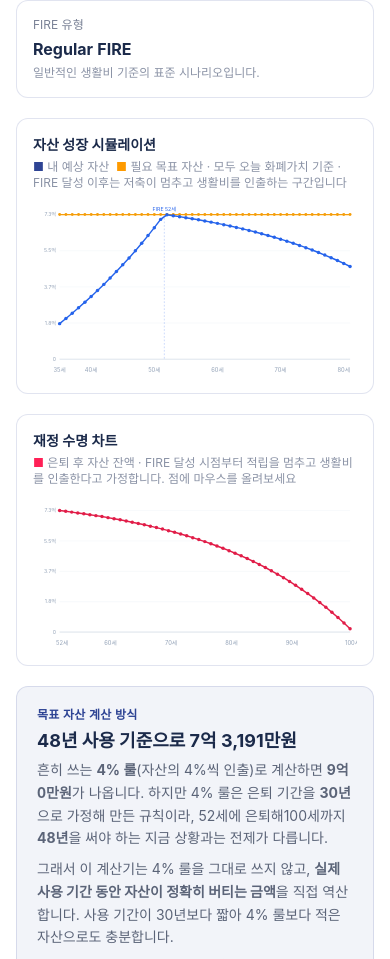
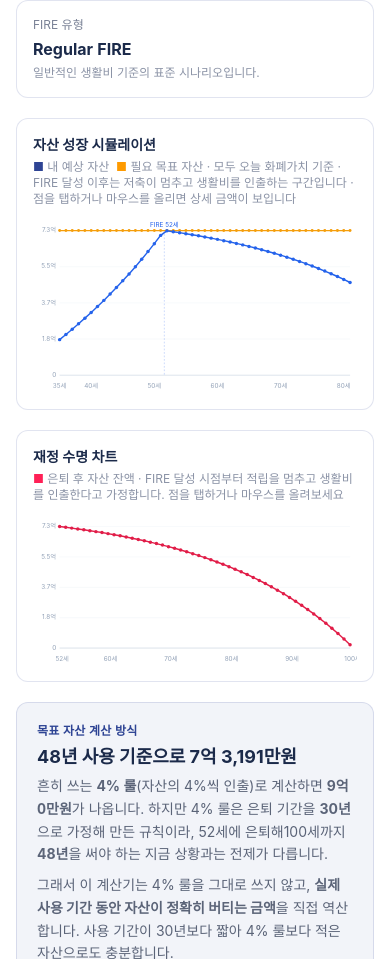
Before and after one commit to parkdane/pay-calc, a Next.js app: page /calc/fire in a window 390 px wide. Shown: the part 2829-3788 px from the top of the page. Built offline with nearby package versions, Linux system fonts and the light colour scheme; a web font is replaced by a local one.

Commit message:
FireCalc 모바일 대응 - 탭 인터랙션, 폰트 크기 확대

```diff
--- a/components/FireCalc.tsx
+++ b/components/FireCalc.tsx
@@ -1050,14 +1050,14 @@ function GrowthChart({
       <p className="mb-3 text-xs text-[#8B93A6]">
         <span className="text-[#2E4494]">■</span> 내 예상 자산 &nbsp;
         <span className="text-amber-500">■</span> 필요 목표 자산 · 모두 오늘 화폐가치 기준 · FIRE 달성 이후는
-        저축이 멈추고 생활비를 인출하는 구간입니다
+        저축이 멈추고 생활비를 인출하는 구간입니다 · 점을 탭하거나 마우스를 올리면 상세 금액이 보입니다
       </p>
       <svg viewBox={`0 0 ${W} ${H}`} className="w-full" preserveAspectRatio="xMidYMid meet">
         {/* Y 그리드 + 라벨 */}
         {yTicks.map((v, i) => (
           <g key={`y-${i}`}>
             <line x1={padL} y1={y(v)} x2={W - padR} y2={y(v)} stroke="#f1f5f9" />
-            <text x={padL - 6} y={y(v) + 3} fontSize="9" fill="#94a3b8" textAnchor="end">
+            <text x={padL - 6} y={y(v) + 3} fontSize="11" fill="#94a3b8" textAnchor="end">
               {v === 0 ? "0" : eokShort(v)}
             </text>
           </g>
@@ -1076,7 +1076,7 @@ function GrowthChart({
               strokeDasharray="3 3"
               strokeOpacity="0.4"
             />
-            <text x={x(reachAge)} y={padT - 6} fontSize="9" fill="#2563eb" textAnchor="middle">
+            <text x={x(reachAge)} y={padT - 6} fontSize="11" fill="#2563eb" textAnchor="middle">
               FIRE {Math.round(reachAge)}세
             </text>
           </g>
@@ -1099,18 +1099,27 @@ function GrowthChart({
           />
         ))}
 
-        {/* 예상 자산(파랑) 점 */}
+        {/* 예상 자산(파랑) 점 - 보이는 점은 작게, 탭/클릭 영역은 투명하게 크게 (모바일 터치 대응) */}
         {path.map((p, i) => (
+          <g key={`a-${i}`}>
             <circle
-            key={`a-${i}`}
               cx={x(p.age)}
               cy={y(p.asset)}
               r={hover === i ? 5 : 3}
               fill="#2563eb"
+              style={{ pointerEvents: "none" }}
+            />
+            <circle
+              cx={x(p.age)}
+              cy={y(p.asset)}
+              r={12}
+              fill="transparent"
               onMouseEnter={() => setHover(i)}
               onMouseLeave={() => setHover(null)}
+              onClick={() => setHover((prev) => (prev === i ? null : i))}
               style={{ cursor: "pointer" }}
             />
+          </g>
         ))}
 
         {/* 툴팁 — 모든 점을 다 그린 다음, 가장 마지막에 그려서 항상 맨 위에 보이도록 함 */}
@@ -1123,13 +1132,13 @@ function GrowthChart({
             return (
               <g>
                 <rect x={boxX} y={boxY} width="124" height="52" rx="4" fill="#1e293b" />
-                <text x={boxX + 6} y={boxY + 16} fontSize="11" fill="#fff">
+                <text x={boxX + 6} y={boxY + 16} fontSize="12" fill="#fff">
                   {Math.round(p.age)}세
                 </text>
-                <text x={boxX + 6} y={boxY + 30} fontSize="11" fill="#93c5fd">
+                <text x={boxX + 6} y={boxY + 30} fontSize="12" fill="#93c5fd">
                   자산 {eokShort(p.asset)}
                 </text>
-                <text x={boxX + 6} y={boxY + 44} fontSize="11" fill="#fcd34d">
+                <text x={boxX + 6} y={boxY + 44} fontSize="12" fill="#fcd34d">
                   목표 {eokShort(p.target)}
                 </text>
               </g>
@@ -1138,7 +1147,7 @@ function GrowthChart({
 
         {/* X축 라벨 */}
         {xTicks.map((a, i) => (
-          <text key={`x-${i}`} x={x(a)} y={H - 8} fontSize="10" fill="#94a3b8" textAnchor="middle">
+          <text key={`x-${i}`} x={x(a)} y={H - 8} fontSize="11" fill="#94a3b8" textAnchor="middle">
             {Math.round(a)}세
           </text>
         ))}
@@ -1195,13 +1204,13 @@ function DepletionChart({
       <p className="mb-1 text-sm font-semibold text-[#1B2A4A]">재정 수명 차트</p>
       <p className="mb-3 text-xs text-[#8B93A6]">
         <span className="text-rose-500">■</span> 은퇴 후 자산 잔액 · FIRE 달성 시점부터 적립을 멈추고 생활비를
-        인출한다고 가정합니다. 점에 마우스를 올려보세요
+        인출한다고 가정합니다. 점을 탭하거나 마우스를 올려보세요
       </p>
       <svg viewBox={`0 0 ${W} ${H}`} className="w-full" preserveAspectRatio="xMidYMid meet">
         {yTicks.map((v, i) => (
           <g key={`y-${i}`}>
             <line x1={padL} y1={y(v)} x2={W - padR} y2={y(v)} stroke="#f1f5f9" />
-            <text x={padL - 6} y={y(v) + 3} fontSize="9" fill="#94a3b8" textAnchor="end">
+            <text x={padL - 6} y={y(v) + 3} fontSize="11" fill="#94a3b8" textAnchor="end">
               {v === 0 ? "0" : eokShort(v)}
             </text>
           </g>
@@ -1219,7 +1228,7 @@ function DepletionChart({
               strokeDasharray="3 3"
               strokeOpacity="0.4"
             />
-            <text x={x(depletionAge)} y={padT - 6} fontSize="9" fill="#e11d48" textAnchor="middle">
+            <text x={x(depletionAge)} y={padT - 6} fontSize="11" fill="#e11d48" textAnchor="middle">
               소진 {Math.round(depletionAge)}세
             </text>
           </g>
@@ -1228,16 +1237,25 @@ function DepletionChart({
         <path d={line} fill="none" stroke="#e11d48" strokeWidth="2.5" />
 
         {path.map((p, i) => (
+          <g key={i}>
             <circle
-            key={i}
               cx={x(p.age)}
               cy={y(p.asset)}
               r={hover === i ? 5 : 3}
               fill="#e11d48"
+              style={{ pointerEvents: "none" }}
+            />
+            <circle
+              cx={x(p.age)}
+              cy={y(p.asset)}
+              r={12}
+              fill="transparent"
               onMouseEnter={() => setHover(i)}
               onMouseLeave={() => setHover(null)}
+              onClick={() => setHover((prev) => (prev === i ? null : i))}
               style={{ cursor: "pointer" }}
             />
+          </g>
         ))}
 
         {hover !== null &&
@@ -1248,10 +1266,10 @@ function DepletionChart({
             return (
               <g>
                 <rect x={boxX} y={boxY} width="104" height="38" rx="4" fill="#1e293b" />
-                <text x={boxX + 6} y={boxY + 16} fontSize="11" fill="#fff">
+                <text x={boxX + 6} y={boxY + 16} fontSize="12" fill="#fff">
                   {Math.round(p.age)}세
                 </text>
-                <text x={boxX + 6} y={boxY + 30} fontSize="11" fill="#fda4af">
+                <text x={boxX + 6} y={boxY + 30} fontSize="12" fill="#fda4af">
                   잔액 {eokShort(p.asset)}
                 </text>
               </g>
@@ -1259,7 +1277,7 @@ function DepletionChart({
           })()}
 
         {xTicks.map((a, i) => (
-          <text key={`x-${i}`} x={x(a)} y={H - 8} fontSize="10" fill="#94a3b8" textAnchor="middle">
+          <text key={`x-${i}`} x={x(a)} y={H - 8} fontSize="11" fill="#94a3b8" textAnchor="middle">
             {Math.round(a)}세
           </text>
         ))}
```
Lines whose indentation alone changed are shown as unchanged.
